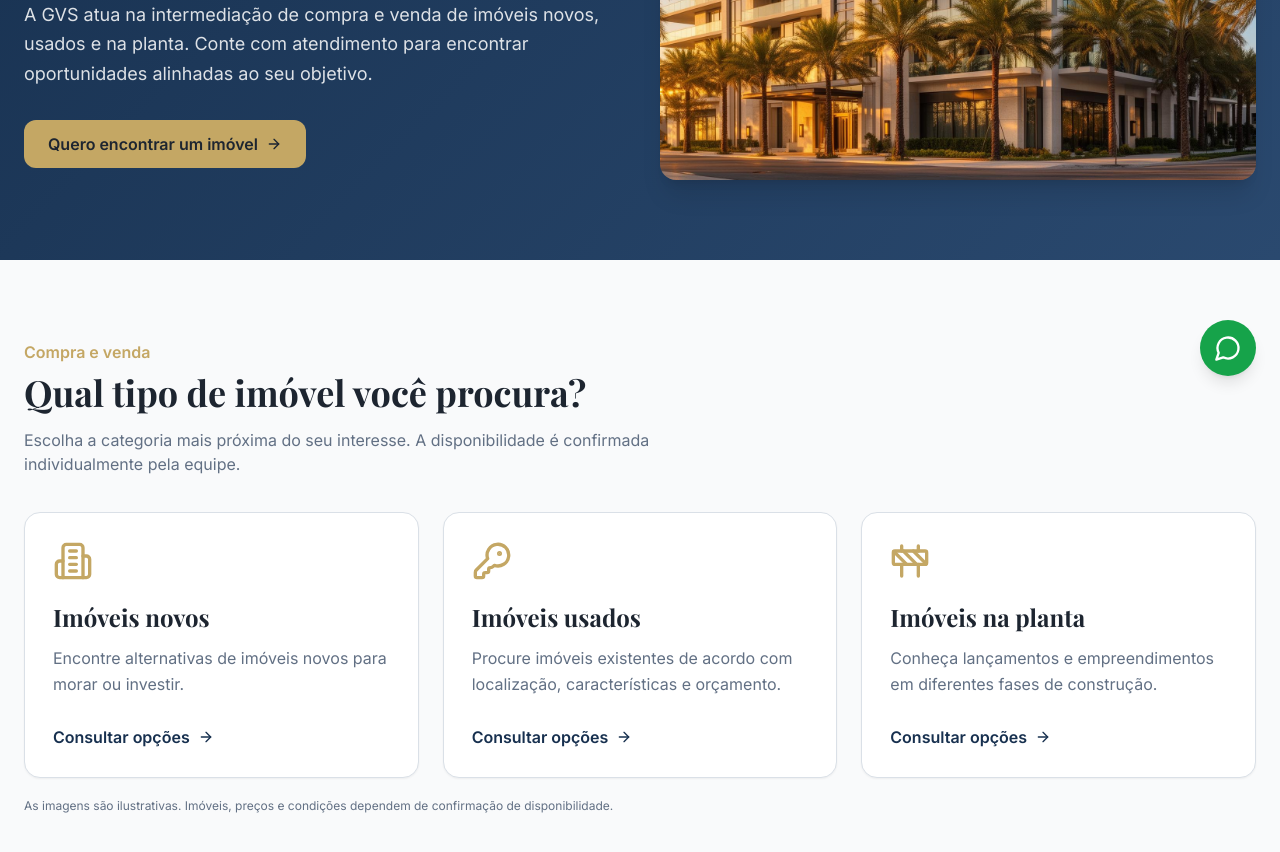
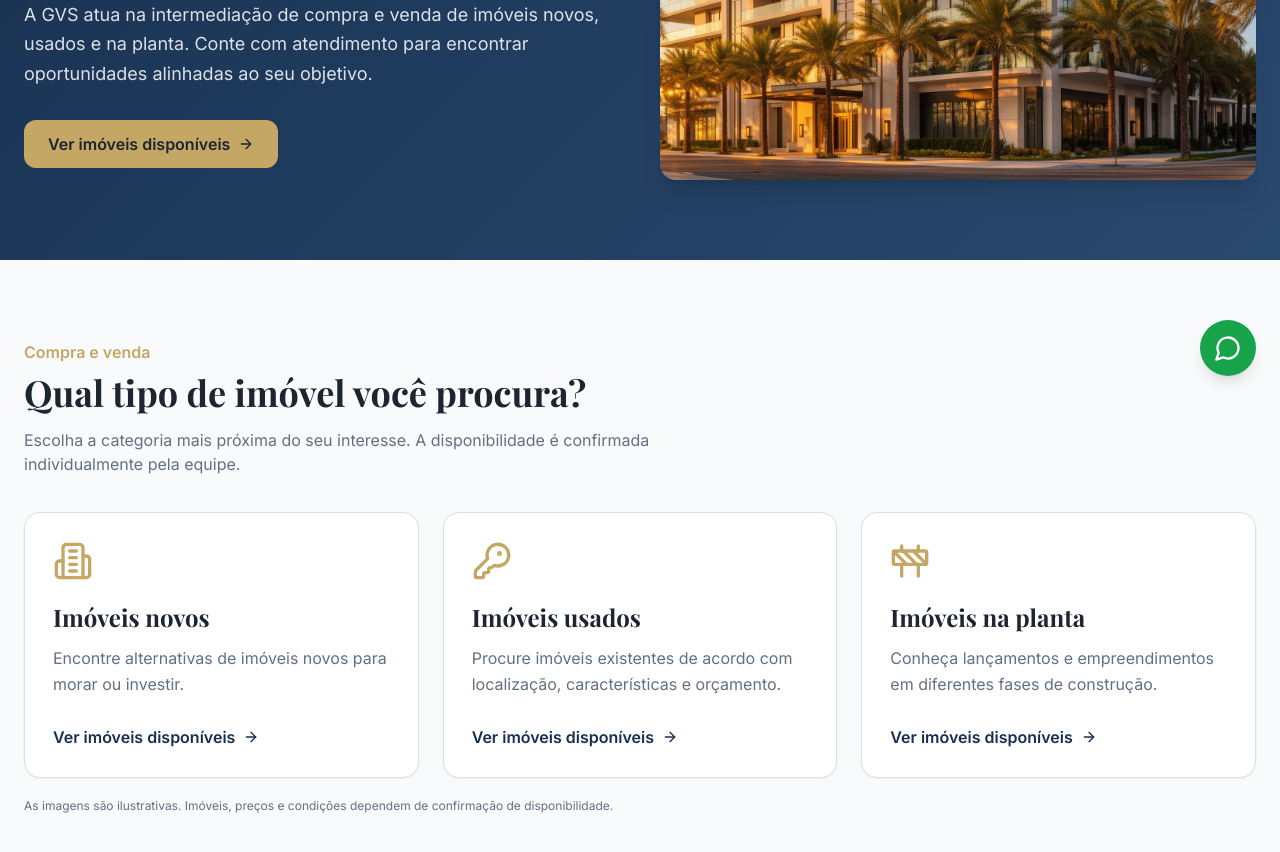
Before and after one commit to empilhaplus-alt/Gvs-Imoveis, a React (Vite) app: page /imoveis in a window 1280 px wide. Shown: the part 400-1252 px from the top of the page. Built offline with nearby package versions, Linux system fonts and the light colour scheme; the HTML template or start-up script is replaced by a standard one.

Commit message:
feat: direciona categorias de imoveis para ofertas reais antes do contato

```diff
--- a/src/pages/Lancamentos.tsx
+++ b/src/pages/Lancamentos.tsx
@@ -1,12 +1,13 @@
 import Layout from '@/components/layout/Layout';
+import { Link } from 'react-router-dom';
 import { Building2, KeyRound, Construction, ArrowRight, SearchCheck, MapPin, MessageCircle, ShieldCheck } from 'lucide-react';
 import { whatsappUrl } from '@/lib/contact';
 import propertyImage from '@/assets/hero-bg.jpg';
 
 const types = [
- { name:'Imóveis novos', icon:Building2, description:'Encontre alternativas de imóveis novos para morar ou investir.', question:'imóveis novos disponíveis' },
- { name:'Imóveis usados', icon:KeyRound, description:'Procure imóveis existentes de acordo com localização, características e orçamento.', question:'imóveis usados disponíveis' },
- { name:'Imóveis na planta', icon:Construction, description:'Conheça lançamentos e empreendimentos em diferentes fases de construção.', question:'imóveis na planta e lançamentos' },
+ { name:'Imóveis novos', icon:Building2, description:'Encontre alternativas de imóveis novos para morar ou investir.', category:'novo' },
+ { name:'Imóveis usados', icon:KeyRound, description:'Procure imóveis existentes de acordo com localização, características e orçamento.', category:'usado' },
+ { name:'Imóveis na planta', icon:Construction, description:'Conheça lançamentos e empreendimentos em diferentes fases de construção.', category:'lancamento' },
 ];
 const steps = [
  { icon:SearchCheck, title:'Conte o que procura', text:'Informe região, tipo de imóvel, faixa de preço e características desejadas.' },
@@ -21,7 +22,7 @@ export default function Lancamentos() {
         <p className="inline-flex bg-white/10 text-accent rounded-full px-4 py-2 font-semibold text-sm mb-6">Intermediação imobiliária</p>
         <h1 className="font-serif text-4xl md:text-5xl font-bold leading-tight">Seu próximo imóvel começa com a escolha certa.</h1>
         <p className="text-white/85 text-lg mt-6 leading-relaxed">A GVS atua na intermediação de compra e venda de imóveis novos, usados e na planta. Conte com atendimento para encontrar oportunidades alinhadas ao seu objetivo.</p>
-        <a href={whatsappUrl('encontrar um imóvel para comprar')} target="_blank" rel="noopener noreferrer" className="inline-flex gap-2 items-center rounded-lg bg-accent text-accent-foreground font-semibold px-6 py-3 mt-8">Quero encontrar um imóvel <ArrowRight className="w-4 h-4"/></a>
+        <Link to="/imoveis/ofertas" className="inline-flex gap-2 items-center rounded-lg bg-accent text-accent-foreground font-semibold px-6 py-3 mt-8">Ver imóveis disponíveis <ArrowRight className="w-4 h-4"/></Link>
       </div>
       <div className="overflow-hidden rounded-2xl shadow-xl"><img src={propertyImage} alt="Fotografia ilustrativa de empreendimento imobiliário" className="w-full h-64 sm:h-80 lg:h-[420px] object-cover" decoding="async"/></div>
     </div>
@@ -36,7 +37,7 @@ export default function Lancamentos() {
           <item.icon className="text-accent w-10 h-10"/>
           <h3 className="font-serif text-2xl font-bold mt-5">{item.name}</h3>
           <p className="text-muted-foreground mt-3 leading-relaxed flex-1">{item.description}</p>
-          <a href={whatsappUrl(item.question)} target="_blank" rel="noopener noreferrer" className="inline-flex gap-2 items-center font-semibold text-primary mt-7 hover:underline">Consultar opções <ArrowRight className="w-4 h-4"/></a>
+          <Link to={"/imoveis/ofertas?tipo="+item.category} className="inline-flex gap-2 items-center font-semibold text-primary mt-7 hover:underline">Ver imóveis disponíveis <ArrowRight className="w-4 h-4"/></Link>
         </article>)}
       </div>
       <p className="text-xs text-muted-foreground mt-5">As imagens são ilustrativas. Imóveis, preços e condições dependem de confirmação de disponibilidade.</p>
```
